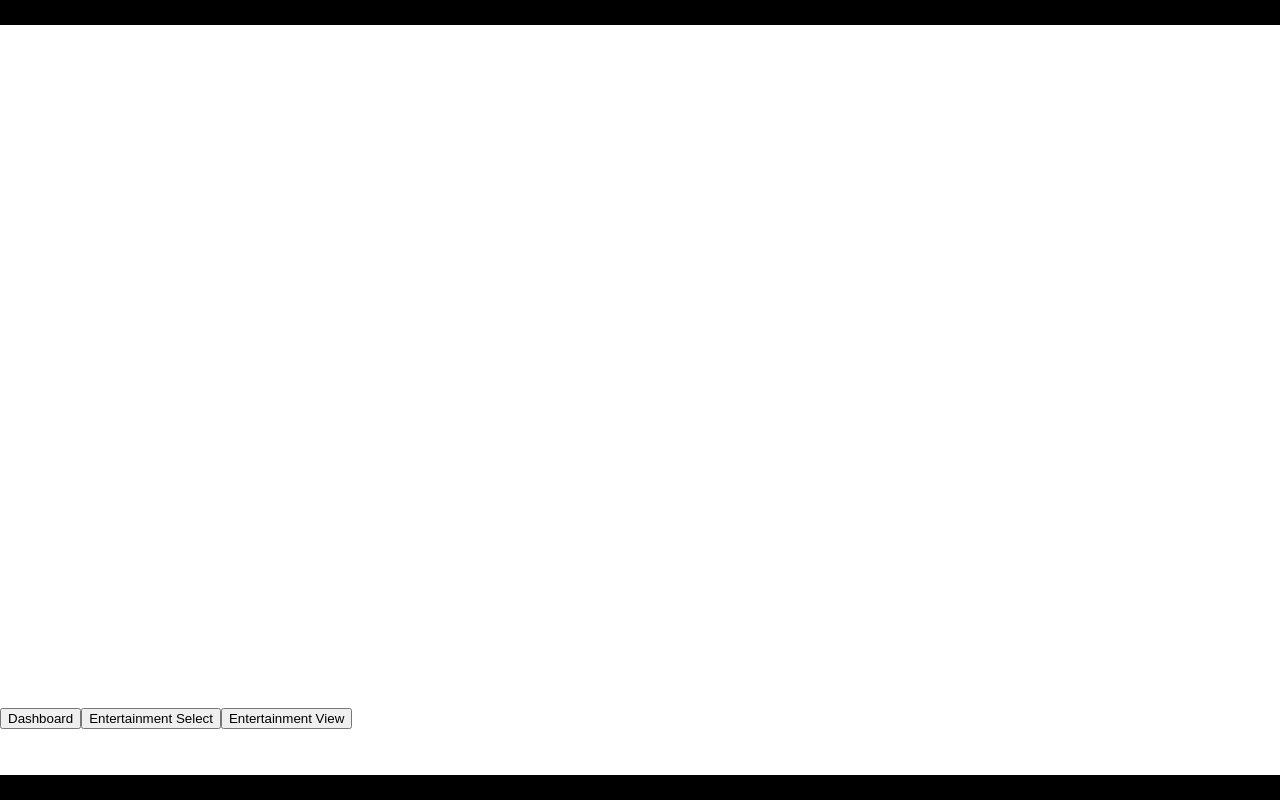
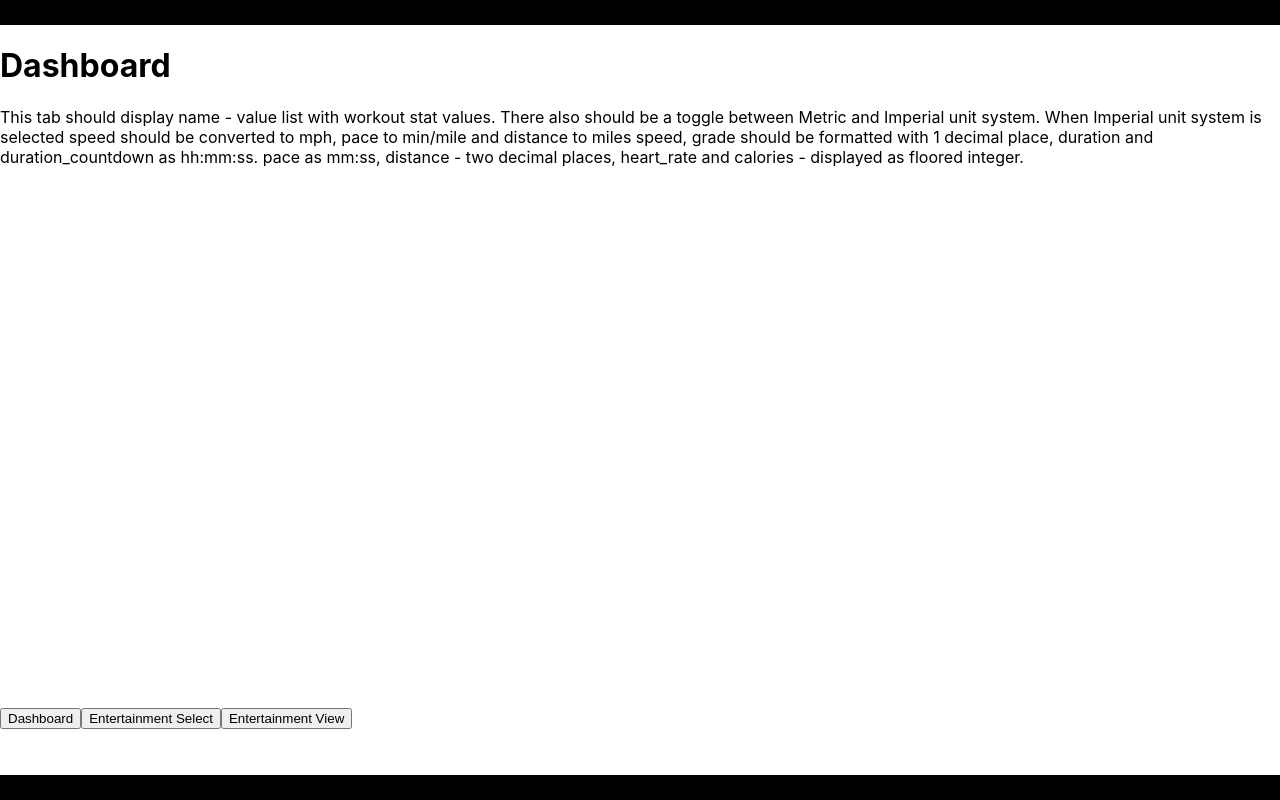
Before and after one commit to starkyru/react-test, a React (Create React App) app: page / in a window 1280 px wide. Built offline with nearby package versions, Linux system fonts and the light colour scheme.

Commit message:
Tab switch and cleanup, added text from doc to the components

```diff
--- a/src/App.js
+++ b/src/App.js
@@ -14,6 +14,26 @@ type State = {
 }
 
 const ASPECT_RATIO = 1024 / 600;
+
+/*
+TODO:
+Application gets workout state update from server every 500ms in following format: {
+"duration": 9.2, "duration_countdown": 3590.8, "calories": 0.66,
+"speed": 4.82,
+"grade": 0.0,
+"heart_rate": 127.0,
+"pace": 12.42,
+"distance": 1.2,
+}
+duration - time since workout started (in seconds), increases by 0.5 with every sample duration_countdown - workout time remaining (seconds), decreases by 0.5 with every sample
+speed - (kph)
+grade (%)
+heart_rate (bpm)
+pace (min/km)
+distance - distance passed since workout start (km)
+For test project set up a client-side mock that uses interval timer to simulate 30 minute workout with constant speed 9 kph, and calories burn rate to be 0.1875 cal/sec.
+
+ */
 
 class App extends Component<void, State> {
   state = {
@@ -44,12 +64,12 @@ class App extends Component<void, State> {
     window.removeEventListener('resize', this.updateDimensions);
   }
 
-  handleTabbarClick = (id:Tab) => {
-    this.setState({selectedTab:id});
-  }
+  handleTabbarClick = (id: Tab) => {
+    this.setState({selectedTab: id});
+  };
 
   render() {
-    const {width, height} = this.state;
+    const {width, height, selectedTab} = this.state;
     let contentWidth;
     let contentHeight;
     if (width / height > ASPECT_RATIO) {
@@ -66,7 +86,7 @@ class App extends Component<void, State> {
         left: (width - contentWidth) / 2,
         top: (height - contentHeight) / 2,
       }}>
-        <TabContainer selectedTab={'dashboard'}/>
+        <TabContainer selectedTab={selectedTab}/>
         <Tabbar onClick={this.handleTabbarClick}/>
       </div>
     );
--- a/src/components/DashboardTab.js
+++ b/src/components/DashboardTab.js
@@ -1,9 +1,18 @@
 // @flow
 
-import React, { Component } from 'react';
+import React from 'react';
 
 const DashboardTab = () => {
-  return <div className="Tab"></div>;
-}
+  return (
+    <div className="Tab">
+      <h1>Dashboard</h1>
+      <p>This tab should display name - value list with workout stat values. There also should be a toggle between
+        Metric and Imperial unit system. When Imperial unit system is selected speed should be converted to mph, pace to
+        min/mile and distance to miles
+        speed, grade should be formatted with 1 decimal place, duration and duration_countdown as hh:mm:ss. pace as
+        mm:ss, distance - two decimal places, heart_rate and calories - displayed as floored integer.</p>
+    </div>
+  );
+};
 
-export { DashboardTab };
+export {DashboardTab};
--- a/src/components/EntertainmentTab.js
+++ b/src/components/EntertainmentTab.js
@@ -1,9 +1,19 @@
 // @flow
 
-import React, { Component } from 'react';
+import React, {Component} from 'react';
 
-const EntertainmentTab = ()=>{
-  return <div className="Tab"></div>;
-}
+const EntertainmentTab = () => {
+  return (
+    <div className="Tab">
+      <p>
+        <h1>Entertainment</h1>
+        This tab should have video element taking all the content above the tab bar. It should play the same video
+        source selected on tab2. Video playback should not restart on switching between tab2 and tab3, only video
+        element size should increase. Also if video source is selected and user switches to “Dashboard” tab, video gets
+        hidden but audio should keep playing.
+      </p>
+    </div>
+  );
+};
 
-export { EntertainmentTab };
+export {EntertainmentTab};
--- a/src/components/SelectTab.js
+++ b/src/components/SelectTab.js
@@ -1,9 +1,17 @@
 // @flow
 
-import React, { Component } from 'react';
+import React from 'react';
 
-const SelectTab = ()=>{
-  return <div className="Tab"></div>;
-}
+const SelectTab = () => {
+  return (
+    <div className="Tab">
+      <h1>Entertainment Select</h1>
+      <p>This tab should have dropdown to select from several video files and button “Select” next to it. There should
+        be preview region below the dropdown. As apply is clicked the video should be autoplayed in the preview region.
+        If user clicks the video preview area after the source was selected it should navigate to the “Entertainment
+        View” tab</p>
+    </div>
+  );
+};
 
-export { SelectTab };
+export {SelectTab};
```
Also changed, not shown: src/App.css (+5 -4 lines), src/components/TabContainer.js (+13 -6 lines).
